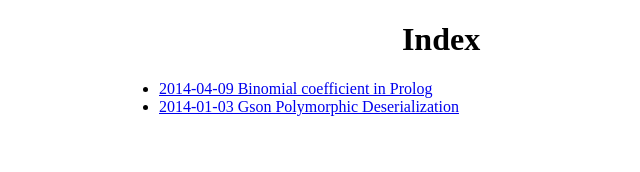
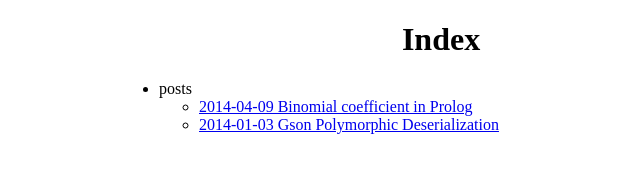
Before and after one commit to ljos/ljos.github.io, a plain HTML site: page index.html in a window 1280 px wide. Shown: the whole page, without its empty margins (199-839 px from the left). Drawn offline with Linux system fonts and the light colour scheme.

Commit message:
move posts into own folder

```diff
--- a/index.html
+++ b/index.html
@@ -4,7 +4,7 @@
 <html xmlns="http://www.w3.org/1999/xhtml" lang="en" xml:lang="en">
 <head>
 <title>Index</title>
-<!-- 2014-04-09 Wed 20:06 -->
+<!-- 2014-04-11 Fri 10:23 -->
 <meta  http-equiv="Content-Type" content="text/html;charset=utf-8" />
 <meta  name="generator" content="Org-mode" />
 <meta  name="author" content="Bjarte Johansen" />
@@ -140,9 +140,13 @@ for the JavaScript code in this tag.
 <div id="content">
 <h1 class="title">Index</h1>
 <ul class="org-ul">
-<li><a href="binomial-coefficient-in-prolog.html">2014-04-09 Binomial coefficient in Prolog</a>
+<li>posts
+<ul class="org-ul">
+<li><a href="posts/binomial-coefficient-in-prolog.html">2014-04-09 Binomial coefficient in Prolog</a>
 </li>
-<li><a href="gson-polymorphic-deserialization.html">2014-01-03 Gson Polymorphic Deserialization</a>
+<li><a href="posts/gson-polymorphic-deserialization.html">2014-01-03 Gson Polymorphic Deserialization</a>
+</li>
+</ul>
 </li>
 </ul>
 </div>
```
Also changed, not shown: posts/binomial-coefficient-in-prolog.html (renamed from binomial-coefficient-in-prolog.html, +1 -1 lines), posts/gson-polymorphic-deserialization.html (renamed from gson-polymorphic-deserialization.html, +5 -3 lines), 6 other files.
